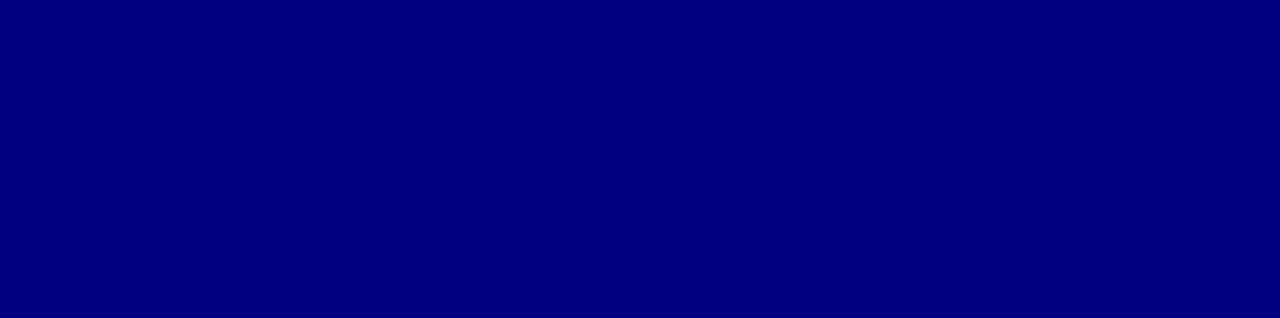
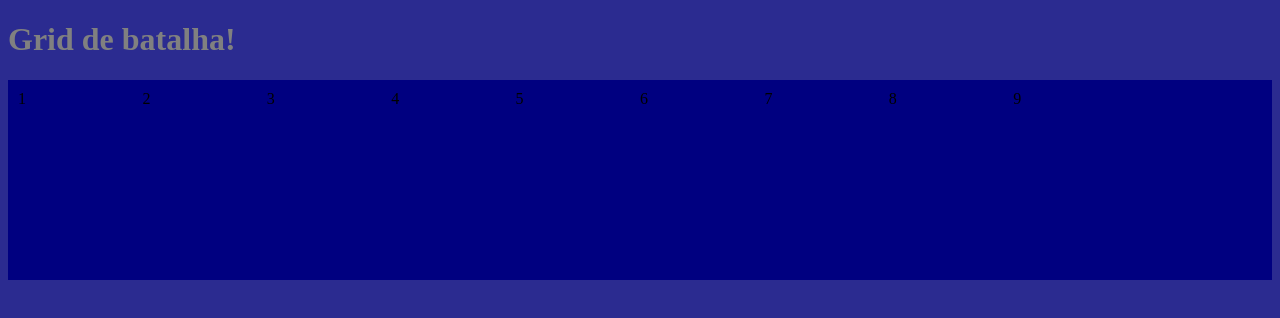
Before and after one commit to sergiopiresbarra/BatalhaNaval, a plain HTML site: page index.html in a window 1280 px wide. Drawn offline with Linux system fonts and the light colour scheme.

Commit message:
Testes com a grid

```diff
--- a/index.html
+++ b/index.html
@@ -8,15 +8,23 @@
     <link rel="stylesheet" href="style.css">
 </head>
 <body>
-    <header>
+    <h1>Grid de batalha!</h1>
 
-    </header>
-    <div>
+    <div class="gridPanel">
+        <div class="grid-item">1</div>
+        <div class="grid-item">2</div>
+        <div class="grid-item">3</div>
+        <div class="grid-item">4</div>
+        <div class="grid-item">5</div>
+        <div class="grid-item">6</div>
+        <div class="grid-item">7</div>
+        <div class="grid-item">8</div>
+        <div class="grid-item">9</div>
+    </div>
 
-    </div>
     <footer>
+    </footer>
 
-    </footer>
     <script src="script.js"></script>
 </body>
 </html>
--- a/style.css
+++ b/style.css
@@ -1,12 +1,23 @@
 body{
-    background-color: navy;
-
+    background-color: rgb(43, 43, 144);
 }
 
-.parent {
+h1{
+    color: gray;
+}
+
+.gridPanel {
     display: grid;
     grid-template-columns: repeat(10, 1fr);
     grid-template-rows: repeat(10, 1fr);
-    grid-column-gap: 0px;
-    grid-row-gap: 0px;
+    background-color: navy;
+    padding: 10px;
 }
+
+.gridItem{
+    background-color: rgba(255, 255, 255, 0.8);
+    border: 1px solid rgba(0, 0, 0, 0.8);
+    padding: 20px;
+    font-size: 30px;
+    text-align: center;
+}
```
